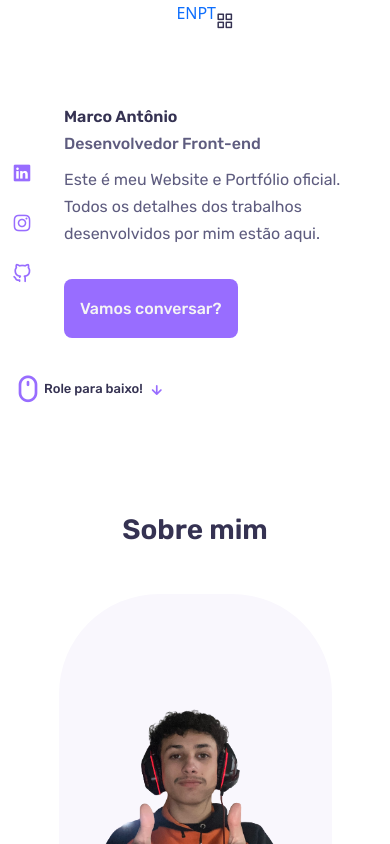
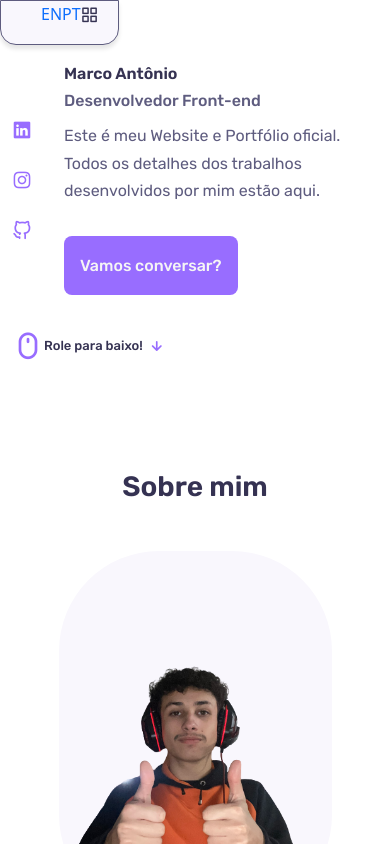
Before and after one commit to alvesmarcola/Portfolio-Refatorado-React, a React (Create React App) app: page / in a window 390 px wide. Shown: the top 844 px of the page. Built offline with nearby package versions, Linux system fonts and the light colour scheme.

Commit message:
Menu responsive - border

```diff
--- a/src/components/portfolio/Portfolio.jsx
+++ b/src/components/portfolio/Portfolio.jsx
@@ -1,5 +1,7 @@
 import React from 'react'
 import "./portfolio.css"
+
+
 
 import growflix from '../../assets/images/grow.png'
 import codai from '../../assets/images/codai.png'
@@ -8,6 +10,7 @@ import hub from '../../assets/images/hub.png'
 
 
 const Portfolio = () => {
+
   return (
 
     <div className="portfolio__container" id='portfolio'>
--- a/src/components/sidebar/sidebar.css
+++ b/src/components/sidebar/sidebar.css
@@ -3,7 +3,7 @@
     height: var(--header-height);
     display: flex;
     justify-content: center;
-    align-items: center;
+
 
   }
 
@@ -22,21 +22,6 @@
 
   .nav__toggle::hover{
     color:var(--first-color);
-  }
-
-  @media screen and (max-width: 768px){
-    .nav__menu{
-      position: fixed;
-      bottom: -100%;
-      left: 0;
-      width: 100%;
-      padding: 2rem 1.5rem 4rem;
-      background-color: var(--body-color);
-      box-shadow: 0 4px 4px rgba(0,0,0,.1);
-      border-radius: 0 0 1rem 1rem;
-      transition: .3s;
-      border: 1px solid;
-    }
   }
 
   .nav__list{
@@ -157,9 +142,20 @@
         transition: .3s;
         border: 1px solid;
     }
+    header{
+    position: fixed;
+    box-shadow: 0 4px 4px rgba(0,0,0,.1);
+    border-radius: 0 0 1rem 1rem;
+    transition: .3s;
+    border: 1px solid;
+    z-index: 1000;
+    background-color: var(--body-color);
+    }
 
     .nav__menu.show-menu {
         bottom: 0;
         z-index: 1000;
+        position: fixed;
+
     }
 }
--- a/src/components/skills/Skills.jsx
+++ b/src/components/skills/Skills.jsx
@@ -1,5 +1,6 @@
 import React from 'react'
 import "./skills.css"
+
 
 
 import html from '../../assets/images/skills/html-1.svg'
--- a/src/components/skills/skills.css
+++ b/src/components/skills/skills.css
@@ -42,6 +42,7 @@
 
 .skills__blob img {
     width: 40px;
+    animation: bounce;
 }
 
 @keyframes bounce {
```
Also changed, not shown: src/App.js (line endings or trailing spaces).
